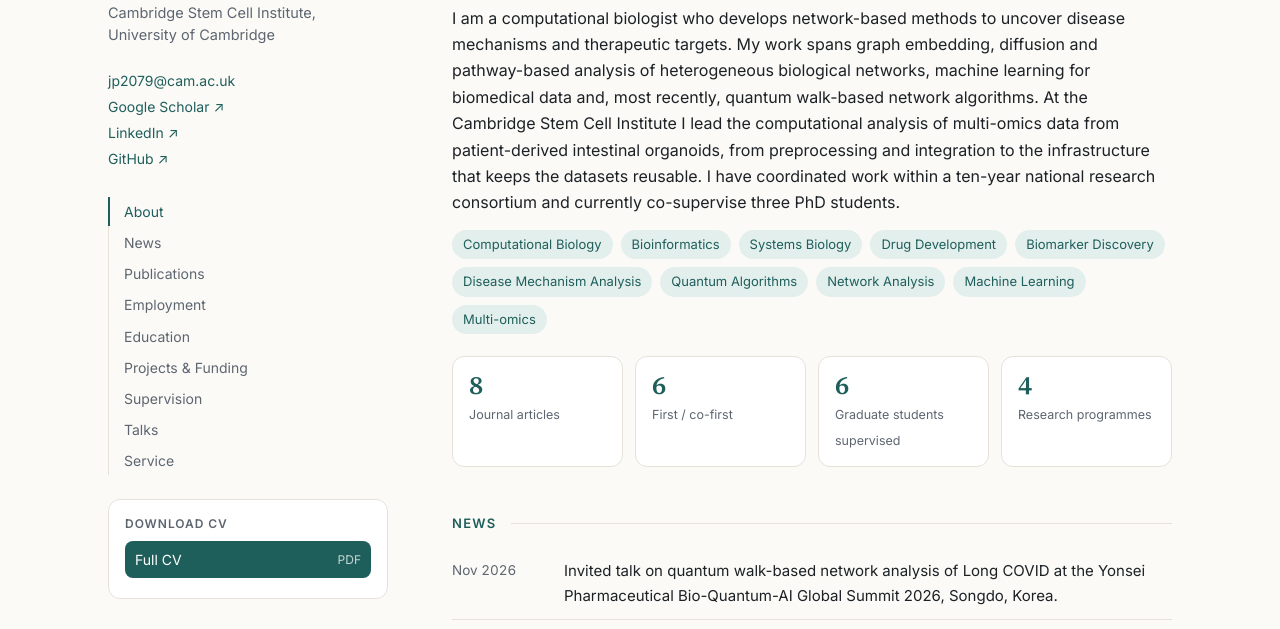
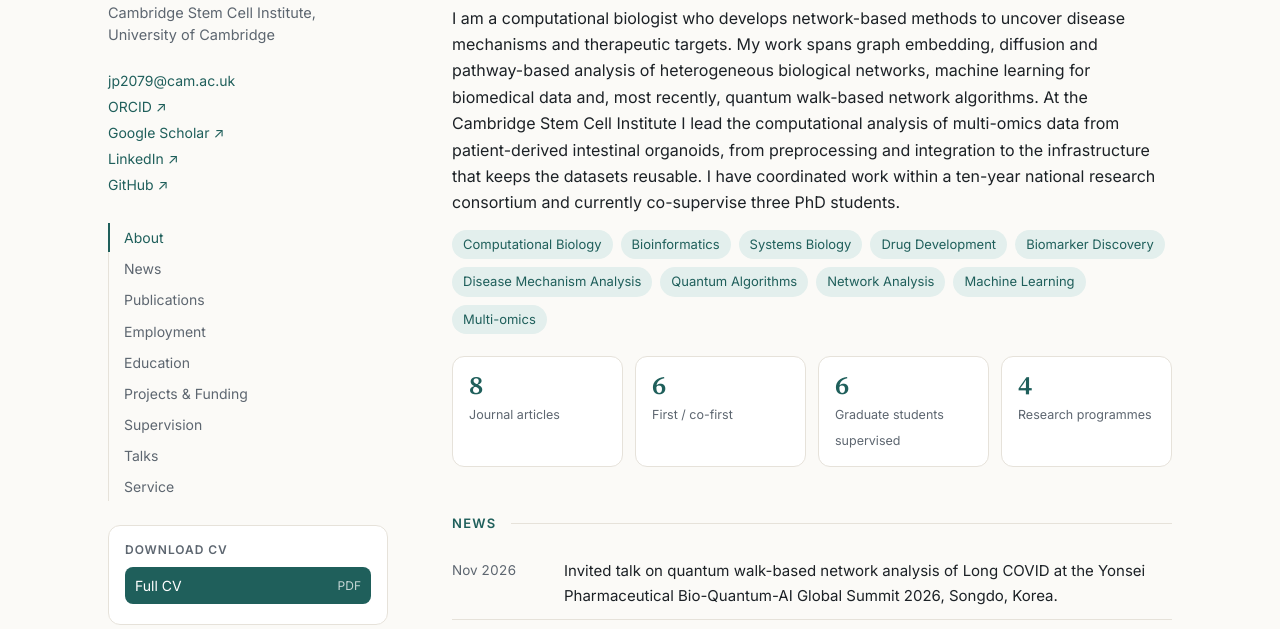
Before and after one commit to jspark-bioinfo/jspark-bioinfo.github.io, a plain HTML site: page index.html in a window 1280 px wide. Shown: the part 171-800 px from the top of the page. Drawn offline with Linux system fonts and the light colour scheme.

Commit message:
Add ORCID
Co-Authored-By: Claude Opus 5.5 <noreply@anthropic.com>
Claude-Session: https://claude.ai/code/session_0168qbMyK6zN7CM1GEEbDbrS

```diff
--- a/index.html
+++ b/index.html
@@ -106,7 +106,7 @@ footer{color:var(--muted);font-size:13px;padding-top:24px;border-top:1px solid v
   <p class="role">Research Associate<br>Cambridge Stem Cell Institute, University of Cambridge</p>
   <ul class="contact">
 <li><a class="em" data-u="9702pj" data-d="ku.ca.mac" href="#">jp2079 [at] cam.ac.uk</a></li>
-<li><a href="https://scholar.google.com/citations?user=AbDVGHAAAAAJ" target="_blank" rel="noopener">Google Scholar ↗</a></li><li><a href="https://linkedin.com/in/jaesub-park" target="_blank" rel="noopener">LinkedIn ↗</a></li><li><a href="https://github.com/jspark-bioinfo" target="_blank" rel="noopener">GitHub ↗</a></li>  </ul>
+<li><a href="https://orcid.org/0000-0002-4905-5980" target="_blank" rel="noopener">ORCID ↗</a></li><li><a href="https://scholar.google.com/citations?user=AbDVGHAAAAAJ" target="_blank" rel="noopener">Google Scholar ↗</a></li><li><a href="https://linkedin.com/in/jaesub-park" target="_blank" rel="noopener">LinkedIn ↗</a></li><li><a href="https://github.com/jspark-bioinfo" target="_blank" rel="noopener">GitHub ↗</a></li>  </ul>
   <nav id="toc">
     <a href="#about">About</a>
     <a href="#news">News</a>
```
Also changed, not shown: 2 other files.
